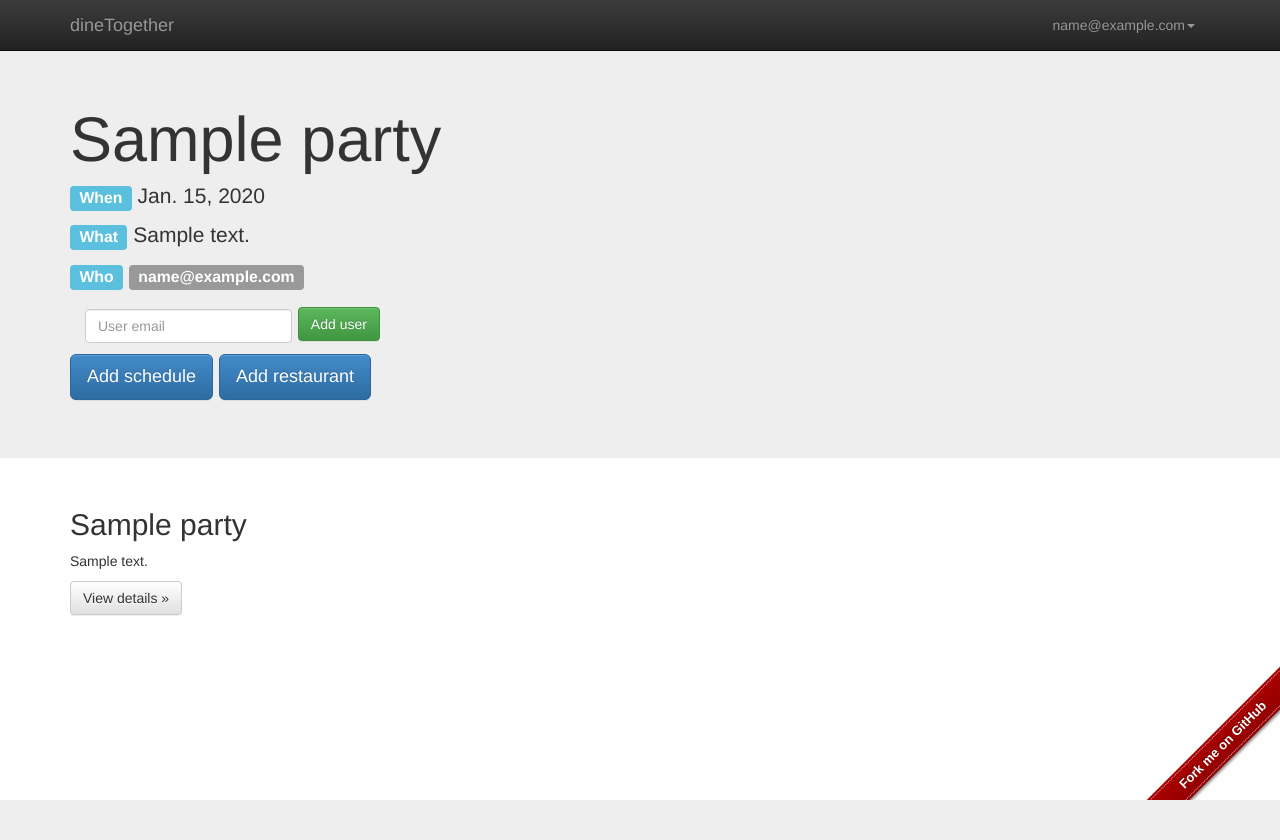
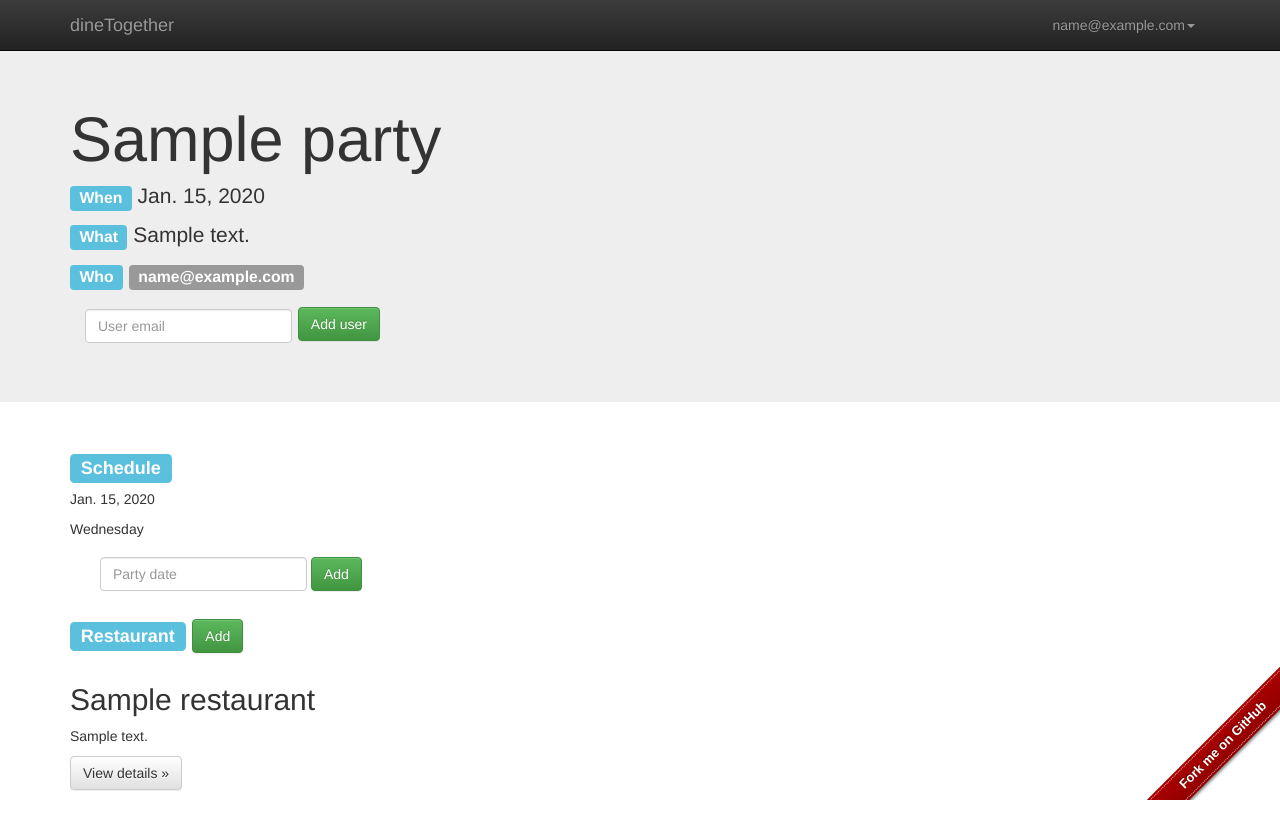
Before and after one commit to wagamama/dine-together, a Django app: page /dine/detail/p/1/ in a window 1280 px wide. Before the commit the page ends 800 px from the top, so only its background shows below. Run offline with Django 3.2, Linux system fonts and the light colour scheme; a user stored in the database is signed in; tables that the repository leaves empty hold one stand-in row (values such as "Sample post"); parts of the project's set-up code (start-up, migrations or seed data) failed here and were passed over; some libraries are stand-ins or nearby versions.

Commit message:
Support add schedule

```diff
--- a/dinetogether/dine/models.py
+++ b/dinetogether/dine/models.py
@@ -86,7 +86,7 @@ class PartyComment(models.Model):
 
 class Schedule(models.Model):
 	party = models.ForeignKey(Party)
-	data = models.DateTimeField('date')
+	date = models.DateTimeField('date')
 	votes = models.IntegerField(default=0)
 
 class Restaurant(models.Model):
--- a/dinetogether/dine/templates/dine/base.html
+++ b/dinetogether/dine/templates/dine/base.html
@@ -16,10 +16,23 @@
 	<link href="{{ STATIC_URL }}css/form.css" rel="stylesheet" type="text/css">
     <link href="{{ STATIC_URL }}css/bootstrap-datetimepicker.min.css" rel="stylesheet" type="text/css">
 	<link href="{{ STATIC_URL }}css/gh-fork-ribbon.css" rel="stylesheet" type="text/css">
+    <link href="https://code.jquery.com/ui/1.10.3/themes/smoothness/jquery-ui.css" rel="stylesheet" type="text/css">
     <script src="https://code.jquery.com/jquery-1.10.2.min.js"></script>
+    <script src="https://code.jquery.com/ui/1.10.3/jquery-ui.js"></script>
+    <script src="{{ STATIC_URL }}js/jquery-ui.multidatespicker.js"></script>
     {% include 'autocomplete_light/static.html' %}
     <script src="{{ STATIC_URL }}js/bootstrap.min.js"></script>
     <script src="{{ STATIC_URL }}js/bootstrap-datetimepicker.min.js"></script>
+    <script type="text/javascript">
+        $(function() {
+            $('#datetimepicker').datetimepicker({
+                pickTime: false
+            });
+        });
+        $(function() {
+            $("#multidatespicker").multiDatesPicker();
+        });
+    </script>
 </head>
 <body>
     <div class="navbar navbar-inverse navbar-fixed-top" role="navigation">
--- a/dinetogether/dine/templates/dine/index.html
+++ b/dinetogether/dine/templates/dine/index.html
@@ -7,7 +7,7 @@
       	<div class="container">
         		<h1>Let's have a party!</h1>
         		<p>Vote restaurants with your friends, <br/>and <br/>begin the party!</p>
-        		<p><a class="btn btn-primary btn-lg" href="/dine/register" role="button">Sign up today</a></p>
+        		<p><a class="btn btn-success btn-lg" href="/dine/register" role="button">Sign up today</a></p>
       	</div>
     </div>
 {% else %}
--- a/dinetogether/dine/templates/dine/party.html
+++ b/dinetogether/dine/templates/dine/party.html
@@ -23,32 +23,67 @@
                 </div>
                 <button type="submit" class="btn btn-success">Add user</button>
             </form>
-			<p>
-				<a class="btn btn-primary btn-lg" href="#" role="button">Add schedule</a>
-				<a class="btn btn-primary btn-lg" href="#" role="button">Add restaurant</a>
-			</P>
 			{% elif not party.is_alive %}
 				<p><span class="label label-info">Party date</span></p>
 				<p><span class="label label-info">Party place</span></p>
 			{% endif %}
 		</div>
 	</div>
-	{% endif %}
-{% endif %}
 
 	<div class="container">
+		<h3><span class="label label-info">Schedule</span></h3>
+		<!-- Example row of columns -->
+		<div class="row">
+			{% for schedule in schedules %}
+				{% if user.is_authenticated %}
+				{% endif %}
+	    		<div class="col-md-2">
+	      			<p>{{ schedule.date.date }}</p>
+	      			<p id="weekday">{{ schedule.date.weekday }}</p>
+	      			<script type="text/javascript">
+	      				$(function() {
+				            $('#weekday').replaceWith(function () {
+				                return "<p>" + ["Monday","Tuesday","Wednesday","Thursday","Friday","Saturday","Sunday"][$(this).text()] + "</p>"
+				            })
+				        })
+	      			</script>
+	    		</div>
+	    {% endfor %}
+		</div>
+		<div class="container">
+			{% if owner and party.is_alive %}
+			<form class="navbar-form" method="post" action="add_schedule">
+				{% csrf_token %}
+				<div class="form-group">
+					<input type="text" id="datetimepicker" name="schedule_date" placeholder="Party date" class="form-control" data-format="yyyy-MM-dd">
+				</div>
+			 	<button type="submit" class="btn btn-success">Add</button>
+			 </form>
+			{% endif %}
+		</div>
+	</div>
+
+	<div class="container">
+		<h3><span class="label label-info">Restaurant</span>
+			{% if owner and party.is_alive %}
+			 <a class="btn btn-success" href="add_restaurant" role="button">Add</a>
+			{% endif %}
+		</h3>
 		<!-- Example row of columns -->
 		<div class="row">
 			{% for restaurant in restaurants %}
 				{% if user.is_authenticated %}
 				{% endif %}
 	    		<div class="col-md-4">
-      			<h2>{{ party.name }}</h2>
-      			<p>{{ party.description }} </p>
+	      			<h2>{{ restaurant.name }}</h2>
+	      			<p>{{ restaurant.description }} </p>
 	      			<p><a class="btn btn-default" href="#" role="button">View details &raquo;</a></p>
 	    		</div>
 	    {% endfor %}
 		</div>
 	</div>
 
+	{% endif %}
+{% endif %}
+
 {% endblock context %}
--- a/dinetogether/dine/urls.py
+++ b/dinetogether/dine/urls.py
@@ -11,8 +11,9 @@ urlpatterns = patterns('',
 	url(r'^login', views.login_view),
 	url(r'^logout', views.logout_view),
 	url(r'^create_party', views.create_party_view),
-	url(r'^create_restaurant', views.create_restaurant_view),
 	url(r'^detail/p/(?P<party_id>\d+)/$', views.party_detail),
 	url(r'^detail/p/(?P<party_id>\d+)/add_user', views.add_user),
+	url(r'^detail/p/(?P<party_id>\d+)/add_schedule', views.add_schedule),
+	url(r'^detail/p/(?P<party_id>\d+)/add_restaurant', views.add_restaurant),
 	url(r'^detail/r/(?P<restaurant_id>\d+)/$', views.restaurant_detail),
 )
--- a/dinetogether/dine/views.py
+++ b/dinetogether/dine/views.py
@@ -83,16 +83,35 @@ def logout_view(request):
 
 def add_user(request, party_id):
 	user = get_user(request)
-	party = Party.objects.get(pk=party_id)
-	if request.method == 'POST':
-		email = request.POST.get("join_user")
-		join_user = MyUser.objects.filter(email=email)
-		if join_user:
-			up = UserParty.objects.filter(user=join_user[0].id, party=party_id)
-			if not up:
-				up = UserParty(user=join_user[0], party=party)
-				up.save()
+	party = Party.objects.filter(id=party_id)
+	if not party:
+		return HttpResponseRedirect('/')
+	party = party[0]
+	email = request.POST.get("join_user")
+	join_user = MyUser.objects.filter(email=email)
+	if join_user:
+		up = UserParty.objects.filter(user=join_user[0].id, party=party_id)
+		if not up:
+			up = UserParty(user=join_user[0], party=party)
+			up.save()
 	return HttpResponseRedirect('/dine/detail/p/%s/' % party_id)
+
+def add_schedule(request, party_id):
+	user = get_user(request)
+	party = Party.objects.filter(id=party_id)
+	if not party:
+		return HttpResponseRedirect('/')
+	party = party[0]
+	date = request.POST.get("schedule_date")
+	if date:
+		schedule = Schedule.objects.filter(party=party_id, date=date)
+		if not schedule:
+			schedule = Schedule(party=party, date=date)
+			schedule.save()
+	return HttpResponseRedirect('/dine/detail/p/%s/' % party_id)
+
+def add_restaurant(request, party_id):
+	return HttpResponse("add_restaurant")
 
 def create_party_view(request):
 	error_msg = False
@@ -114,14 +133,15 @@ def create_party_view(request):
 			error_msg = form.errors
 	return render_to_response('dine/create-party.html', {'error_msg': error_msg}, context_instance=RequestContext(request))
 
-def create_restaurant_view(request):
-	return HttpResponse("create_restaurant_view")
-
 def party_detail(request, party_id):
 	user = get_user(request)
 	owner = False
-	party = Party.objects.get(pk=party_id)
+	party = Party.objects.filter(pk=party_id)
+	if not party:
+		return HttpResponseRedirect('/')
+	party = party[0]
 	users = MyUser.objects.filter(userparty__party=party_id)
+	schedules = party.schedule_set.all().order_by('date')
 	restaurants = party.restaurant_set.all()
 
 	if party.user.id == user.id:
@@ -129,7 +149,7 @@ def party_detail(request, party_id):
 	elif not users.filter(id=user.id).exists():
 		return HttpResponseRedirect('/')
 
-	return render_to_response('dine/party.html', {'owner': owner, 'party': party,'users': users, 'restaurants':restaurants}, context_instance=RequestContext(request))
+	return render_to_response('dine/party.html', {'owner': owner, 'party': party,'users': users, 'schedules':schedules, 'restaurants':restaurants}, context_instance=RequestContext(request))
 
 def restaurant_detail(request, restaurant_id):
 	restaurant = Restaurant.objects.get(pk=restaurant_id)
```
Also changed, not shown: dinetogether/dine/templates/dine/create-party.html (+1 -8 lines), dinetogether/dinetogether/static/js/jquery-ui.multidatespicker.js (added). Lines whose indentation alone changed are shown as unchanged.
